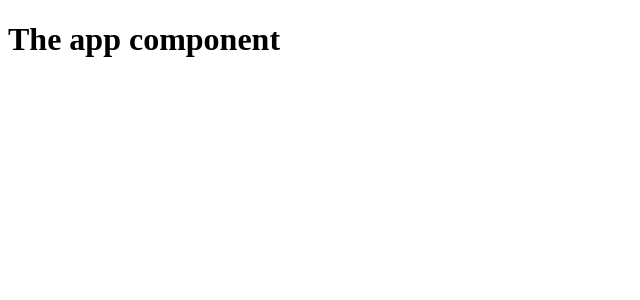
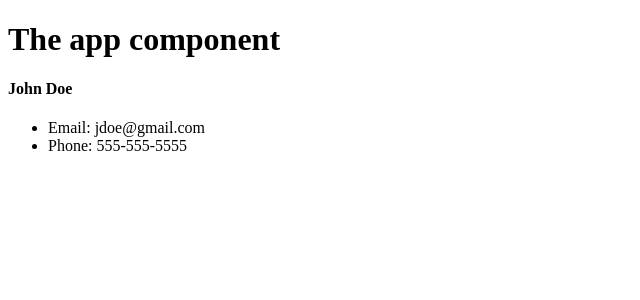
Before and after one commit to osswe/contactmanager, a React (Create React App) app: page / in a window 1280 px wide. Shown: the top 300 px of the page, without its empty margins (0-640 px from the left). Built offline with nearby package versions, Linux system fonts and the light colour scheme.

Commit message:
first component

```diff
--- a/src/App.js
+++ b/src/App.js
@@ -1,5 +1,5 @@
 import React, { Component } from 'react';
-
+import Contact from './components/Contact';
 import './App.css';
 
 // main app component that gets rendered
@@ -10,6 +10,7 @@
     return (
       <div className="App">
         <h1>The app component</h1>
+        <Contact></Contact>
       </div>
     );
   }
--- /dev/null
+++ b/src/components/Contact.js
@@ -0,0 +1,17 @@
+import React, { Component } from 'react'
+
+class Contact extends Component {
+  render() {
+    return (
+      <div>
+        <h4>John Doe</h4>
+        <ul>
+            <li>Email: jdoe@gmail.com</li>
+            <li>Phone: 555-555-5555</li>
+        </ul>
+      </div>
+    )
+  }
+}
+
+export default Contact;
```
